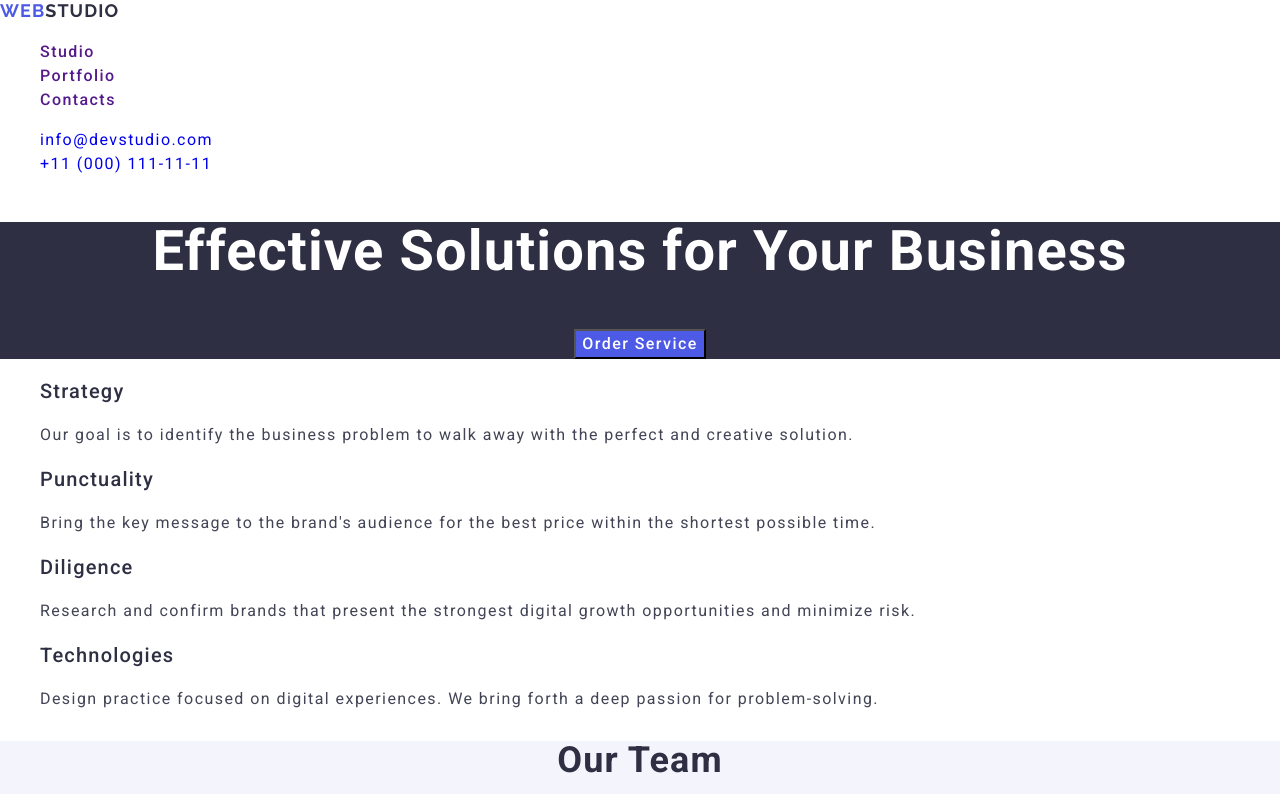
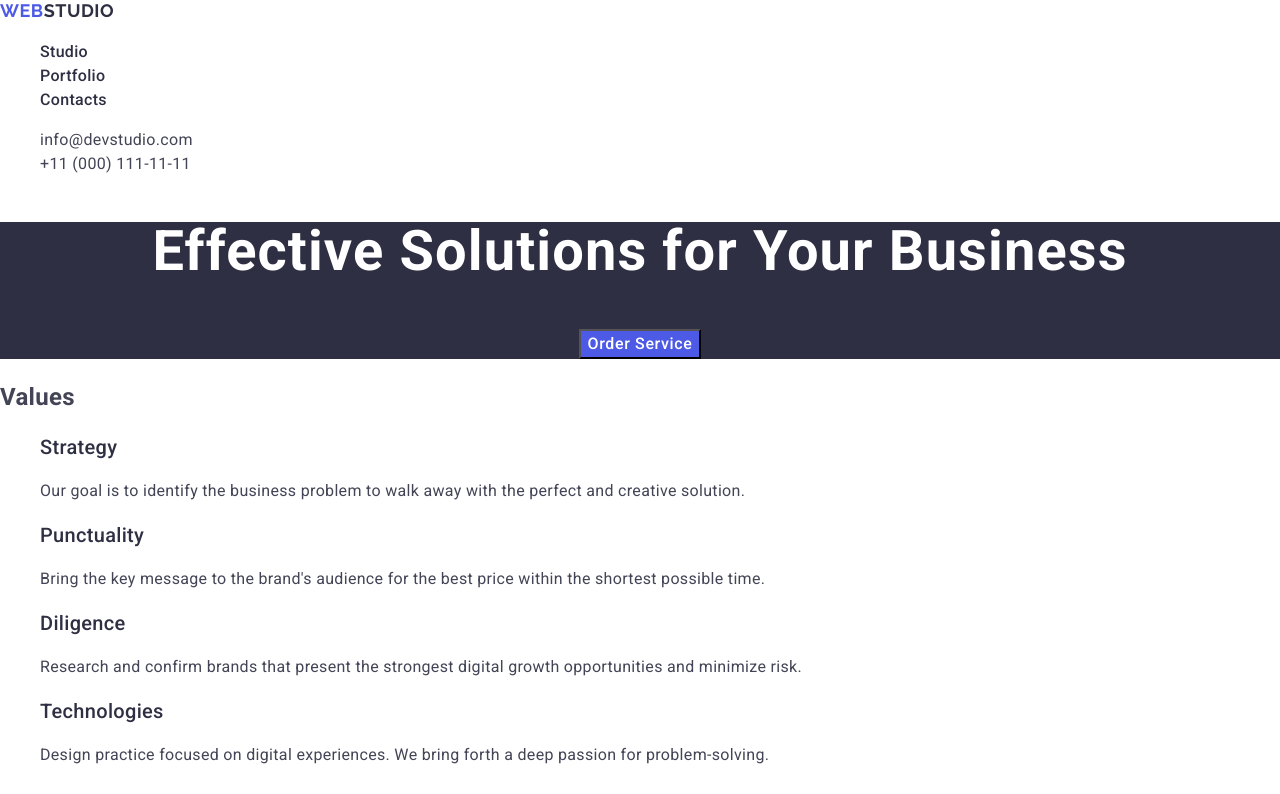
Before and after one commit to julialaufeyson/goit-markup-hw-02, a plain HTML site: page index.html in a window 1280 px wide. Shown: the top 794 px of the page. Drawn offline with nearby package versions, Linux system fonts and the light colour scheme.

Commit message:
fixed mistakes

```diff
--- a/css/styles.css
+++ b/css/styles.css
@@ -4,17 +4,11 @@ body {
     background-color: #ffffff;
     font-size: 16px;
     line-height: 1.5;
-    letter-spacing: 0.09em;
+    letter-spacing: 0.02em;
 }
 
 a {
     text-decoration: none;
-}
-
-a:focus,
-a:hover,
-a:active {
-    color: #4D5AE5;
 }
 
 ul li {
@@ -29,8 +23,8 @@ ul li {
     text-transform: uppercase;
     color: #4D5AE5;
     font-size: 18px;
-    line-height: 1.16;
-    letter-spacing: 0.06em;
+    line-height: 1.17;
+    letter-spacing: 0.03em;
 }
 
 .logo-header {
@@ -41,13 +35,30 @@ ul li {
     color: #F4F4FD;
 }
 
-.header-links {
+.header-link {
     color: #2E2F42;
     font-weight: 500;
+    letter-spacing: 0.02em;
+    color: #2e2f42;
+}
+
+.header-link:hover,
+.header-link:focus {
+    color: #404bbf;
 }
 
 .header-address {
     font-style: normal;
+}
+
+.address-link {
+    color: #434455;
+    letter-spacing: 0.02em;
+}
+
+.address-link:hover,
+.address-link:focus {
+    color: #404bbf;
 }
 
 /* hero */
@@ -70,9 +81,10 @@ ul li {
     color: currentColor;
     font-size: 16px;
     line-height: 1.5;
-    letter-spacing: 0.09em;
+    letter-spacing: 0.04em;
     font-family: inherit;
     font-weight: 500;
+    cursor: pointer;
 }
 
 .hero-btn:hover,
@@ -82,16 +94,11 @@ ul li {
 
 /* values */
 
-.values-title {
-    display: none;
-}
-
 .values-name {
     color: #2E2F42;
     font-size: 20px;
     font-weight: 500;
     line-height: 1.2;
-    letter-spacing: 0.06em;
 }
 
 /* our team */
@@ -106,7 +113,6 @@ ul li {
     font-size: 36px;
     font-weight: 700;
     line-height: 1.11;
-    letter-spacing: 0.03em;
     text-transform: capitalize;
 }
 
@@ -133,7 +139,6 @@ ul li {
     font-size: 36px;
     font-weight: 700;
     line-height: 1.11;
-    letter-spacing: 0.03em;
     text-transform: capitalize;
     text-align: center;
 }
--- a/index.html
+++ b/index.html
@@ -14,19 +14,19 @@
     <header class="header">
         <nav>
             <a href="./index.html" class="logo">Web<span class="logo-header">Studio</span></a>
-            <ul class="header-links">
-                <li><a href="">Studio</a></li>
-                <li><a href="">Portfolio</a></li>
-                <li><a href="">Contacts</a></li>
+            <ul class="header-navigation">
+                <li><a href="./index.html" class="header-link">Studio</a></li>
+                <li><a href="" class="header-link">Portfolio</a></li>
+                <li><a href="" class="header-link">Contacts</a></li>
             </ul>
         </nav>
         <address class='header-address'>
             <ul>
                 <li>
-                    <a href="mailto:info@devstudio.com">info@devstudio.com</a>
+                    <a href="mailto:info@devstudio.com" class="address-link">info@devstudio.com</a>
                 </li>
                 <li>
-                    <a href="tel:+110001111111">+11 (000) 111-11-11</a>
+                    <a href="tel:+110001111111" class="address-link">+11 (000) 111-11-11</a>
                 </li>
             </ul>
         </address>
@@ -42,19 +42,19 @@
             <ul class="values-cards">
                 <li class="values-item">
                     <h3 class="values-name">Strategy</h3>
-                    <p>Our goal is to identify the business problem to walk away with the perfect and creative solution.</p>
+                    <p class="values-text">Our goal is to identify the business problem to walk away with the perfect and creative solution.</p>
                 </li>
                 <li class="values-item">
                     <h3 class="values-name">Punctuality</h3>
-                    <p>Bring the key message to the brand's audience for the best price within the shortest possible time.</p>
+                    <p class="values-text">Bring the key message to the brand's audience for the best price within the shortest possible time.</p>
                 </li>
                 <li class="values-item">
                     <h3 class="values-name">Diligence</h3>
-                    <p>Research and confirm brands that present the strongest digital growth opportunities and minimize risk.</p>
+                    <p class="values-text">Research and confirm brands that present the strongest digital growth opportunities and minimize risk.</p>
                 </li>
                 <li class="values-item">
                     <h3 class="values-name">Technologies</h3>
-                    <p>Design practice focused on digital experiences. We bring forth a deep passion for problem-solving.</p>
+                    <p class="values-text">Design practice focused on digital experiences. We bring forth a deep passion for problem-solving.</p>
                 </li>
             </ul>
         </section>
@@ -64,22 +64,22 @@
                     <li class="team-card">
                         <img src="./images/team/img1.jpg" alt="Mark Guerrero" width="264">
                         <h3 class="team-name">Mark Guerrero</h3>
-                        <p>Product Designer</p>
+                        <p class="team-text">Product Designer</p>
                     </li>
                     <li class="team-card">
                         <img src="./images/team/img2.jpg" alt="Tom Ford" width="264">
                         <h3 class="team-name">Tom Ford</h3>
-                        <p>Frontend Developer</p>
+                        <p class="team-text">Frontend Developer</p>
                     </li>
                     <li class="team-card">
                         <img src="./images/team/img3.jpg" alt="Camila Garcia" width="264">
                         <h3 class="team-name">Camila Garcia</h3>
-                        <p>Marketing</p>
+                        <p class="team-text">Marketing</p>
                     </li>
                     <li class="team-card">
                         <img src="./images/team/img4.jpg" alt="Daniel Wilson" width="264">
                         <h3 class="team-name">Daniel Wilson</h3>
-                        <p>UI Designer</p>
+                        <p class="team-text">UI Designer</p>
                     </li>
                 </ul>
         </section>
@@ -89,32 +89,32 @@
                     <li class="portfolio-card">
                         <img src="./images/portfolio/img1.jpg" alt="Banking App" width="360">
                         <h3 class="portfolio-name">Banking App</h3>
-                        <p>App</p>
+                        <p class="portfolio-text">App</p>
                     </li>
                     <li class="portfolio-card">
                         <img src="./images/portfolio/img2.jpg" alt="Cashless Payment" width="360">
                         <h3 class="portfolio-name">Cashless Payment</h3>
-                        <p>Marketing</p>
+                        <p class="portfolio-text">Marketing</p>
                     </li>
                     <li class="portfolio-card">
                         <img src="./images/portfolio/img3.jpg" alt="Meditation App" width="360">
                         <h3 class="portfolio-name">Meditation App</h3>
-                        <p>App</p>
+                        <p class="portfolio-text">App</p>
                     </li>
                     <li class="portfolio-card">
                         <img src="./images/portfolio/img4.jpg" alt="Taxi Service" width="360">
                         <h3 class="portfolio-name">Taxi Service</h3>
-                        <p>Marketing</p>
+                        <p class="portfolio-text">Marketing</p>
                     </li>
                     <li class="portfolio-card">
                         <img src="./images/portfolio/img5.jpg" alt="Screen Illustrations" width="360">
                         <h3 class="portfolio-name">Screen Illustrations</h3>
-                        <p>Design</p>
+                        <p class="portfolio-text">Design</p>
                     </li>
                     <li class="portfolio-card">
                         <img src="./images/portfolio/img6.jpg" alt="Online Courses" width="360">
                         <h3 class="portfolio-name">Online Courses</h3>
-                        <p>Marketing</p>
+                        <p class="portfolio-text">Marketing</p>
                     </li>
                 </ul>
         </section>
```
